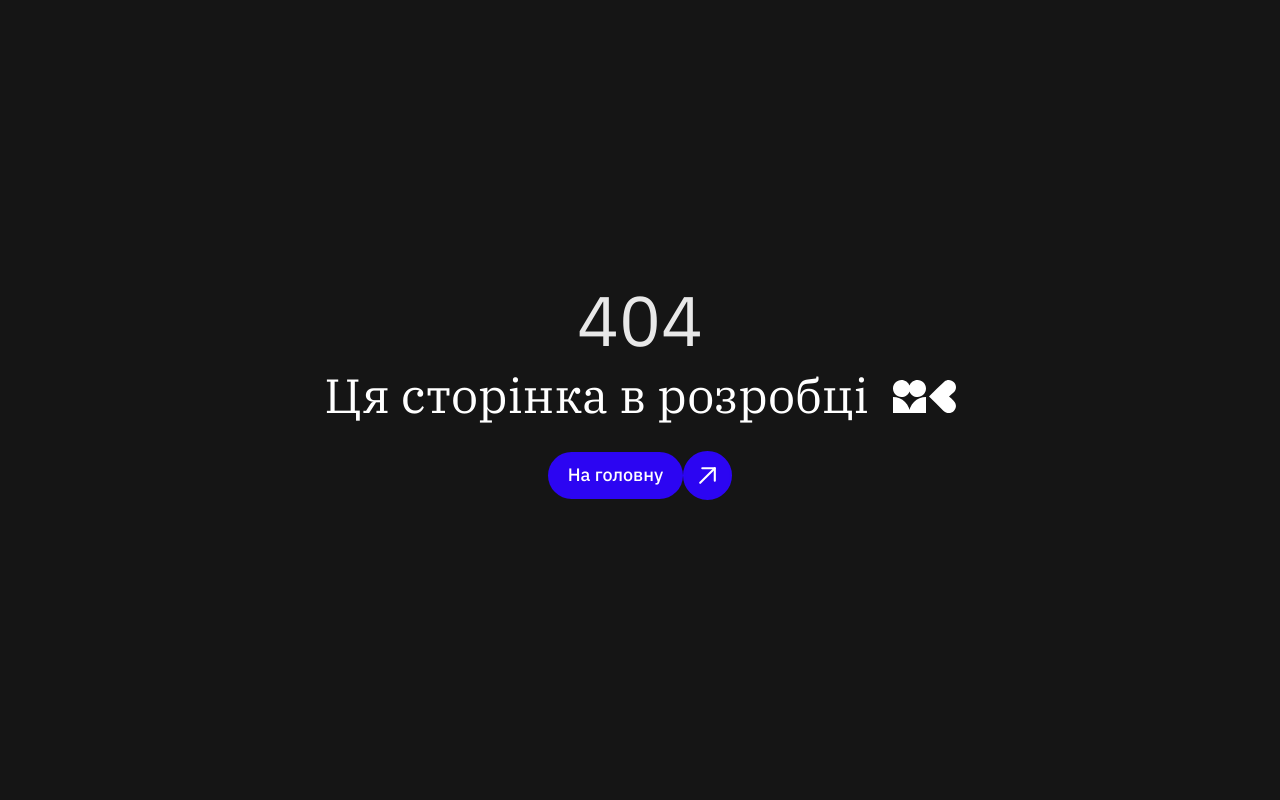
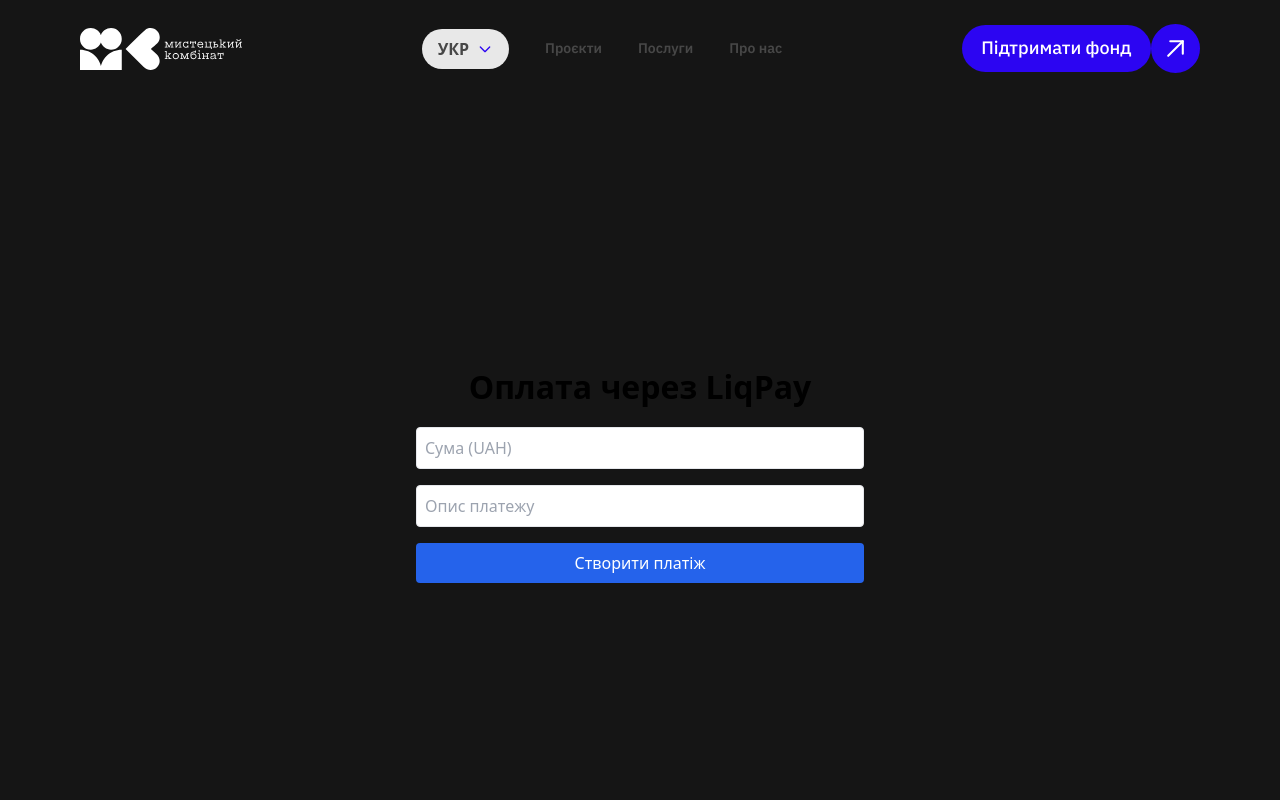
Before and after one commit to kamilka13me/myst_comb, a Next.js app in the folder frontend/: page /payment in a window 1280 px wide. Before the commit this address had no page. Shown: the top 800 px of the page. Built offline with nearby package versions, Linux system fonts and the light colour scheme.

Commit message:
feat: add payment backend

```diff
--- /dev/null
+++ b/frontend/app/payment/page.tsx
@@ -0,0 +1,94 @@
+'use client';
+
+import { FormEvent, useState } from 'react';
+
+export default function PaymentPage() {
+  const [amount, setAmount] = useState<string>('');
+  const [description, setDescription] = useState<string>('');
+  const [data, setData] = useState<string | null>(null);
+  const [signature, setSignature] = useState<string | null>(null);
+
+  interface PaymentResponse {
+    data: string;
+    signature: string;
+  }
+
+  const handleCreatePayment = async (e: FormEvent) => {
+    e.preventDefault();
+
+    if (!amount || !description) {
+      alert('Будь ласка, заповніть всі поля.');
+      return;
+    }
+
+    try {
+      const res = await fetch('/api/liqpay/create', {
+        method: 'POST',
+        headers: { 'Content-Type': 'application/json' },
+        body: JSON.stringify({ amount, description }),
+      });
+
+      if (!res.ok) {
+        throw new Error('Помилка при створенні платежу');
+      }
+
+      const json: PaymentResponse = await res.json();
+      console.log(json.data);
+      console.log(json.signature);
+
+      setData(json.data);
+      setSignature(json.signature);
+    } catch (error) {
+      console.error(error);
+      alert('Сталася помилка при запиті до сервера.');
+    }
+  };
+
+  return (
+    <div className="flex min-h-screen flex-col items-center justify-center p-8">
+      <h1 className="mb-4 text-2xl font-bold">Оплата через LiqPay</h1>
+
+      {/* Форма для вводу */}
+      <form
+        onSubmit={handleCreatePayment}
+        className="flex w-full max-w-md flex-col gap-4"
+      >
+        <input
+          type="number"
+          min="1"
+          placeholder="Сума (UAH)"
+          value={amount}
+          onChange={(e) => setAmount(e.target.value)}
+          className="rounded border p-2"
+        />
+        <input
+          type="text"
+          placeholder="Опис платежу"
+          value={description}
+          onChange={(e) => setDescription(e.target.value)}
+          className="rounded border p-2"
+        />
+        <button
+          type="submit"
+          className="rounded bg-blue-600 p-2 text-white hover:bg-blue-700"
+        >
+          Створити платіж
+        </button>
+      </form>
+
+      {/* Прихована форма для відправки до LiqPay */}
+      {data && signature && (
+        <form method="POST" action="https://www.liqpay.ua/api/3/checkout">
+          <input type="hidden" name="data" value={data} />
+          <input type="hidden" name="signature" value={signature} />
+          <button
+            type="submit"
+            className="mt-4 rounded bg-green-600 p-2 text-white hover:bg-green-700"
+          >
+            Перейти до оплати
+          </button>
+        </form>
+      )}
+    </div>
+  );
+}
--- a/frontend/next.config.mjs
+++ b/frontend/next.config.mjs
@@ -4,7 +4,7 @@ const nextConfig = {
     return [
       {
         source: '/api/:path*',
-        destination: 'http://localhost:5001/:path*',
+        destination: 'http://localhost:5001/api/:path*',
       },
     ];
   },
```
